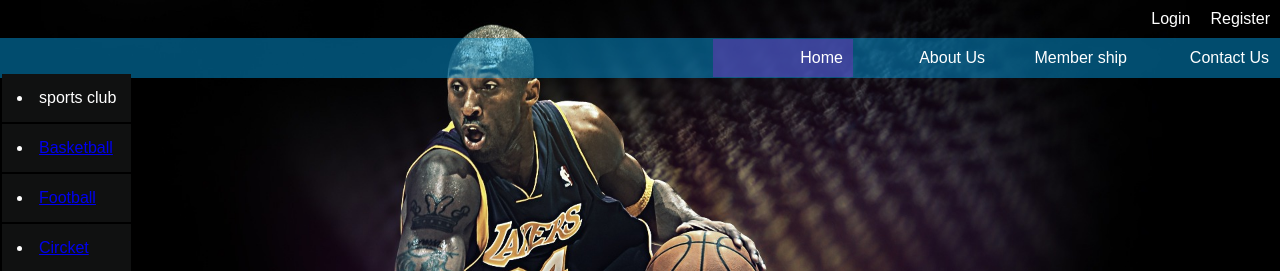
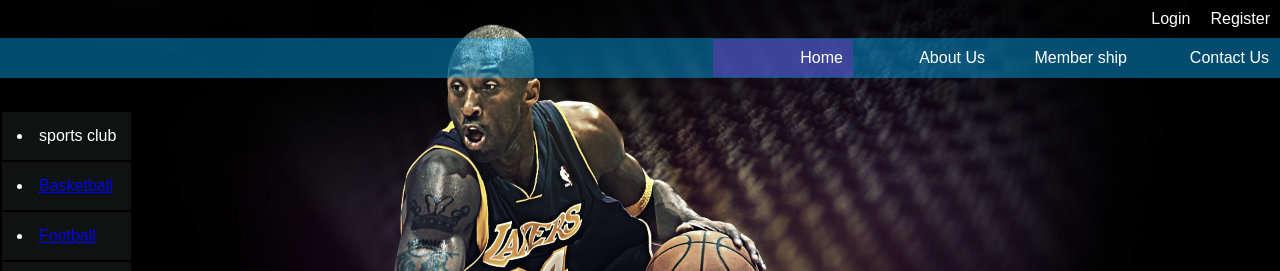
Before and after one commit to NirmalKumarReddy/new-sports-club1, a plain HTML site: page index.html in a window 1280 px wide. Shown: the top 271 px of the page. Drawn offline with Linux system fonts and the light colour scheme.

Commit message:
Update homestyle.css

```diff
--- a/homestyle.css
+++ b/homestyle.css
@@ -138,6 +138,6 @@ padding: 10px;
        }
     .sub-menu-1
     {
-      margin-top:-38%;
+      margin-top:-35%;
       margin-bottom: -100%;
     }
```
